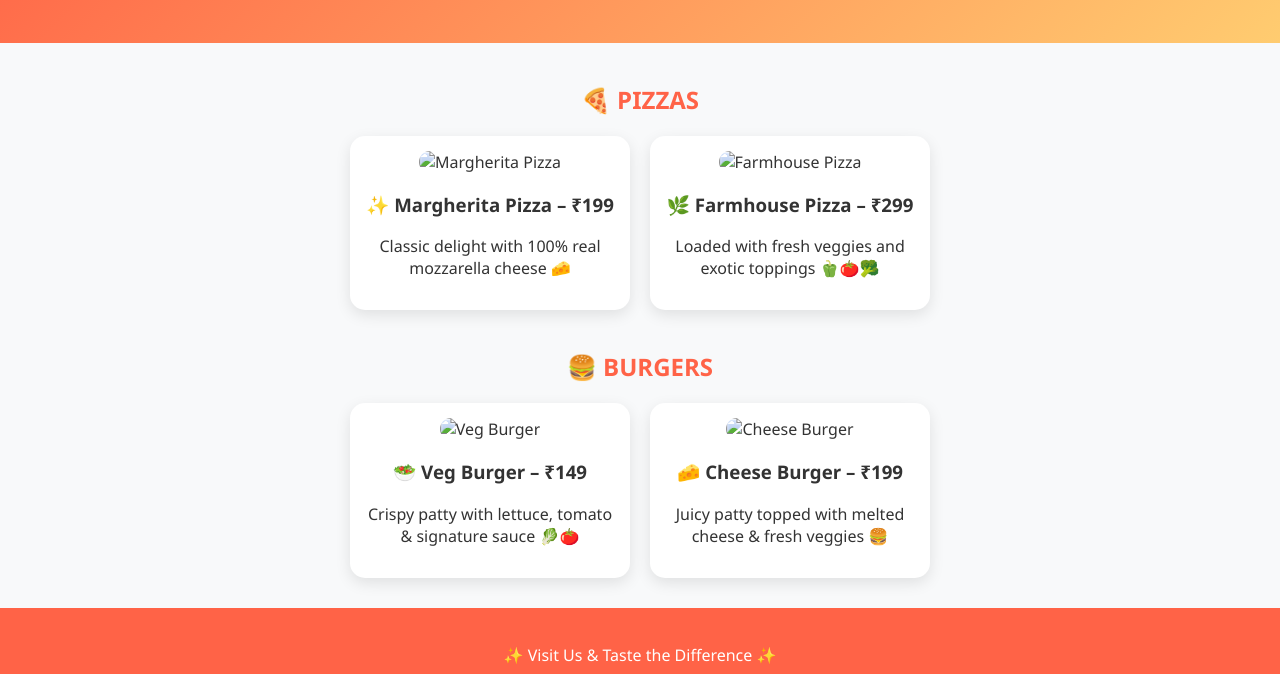
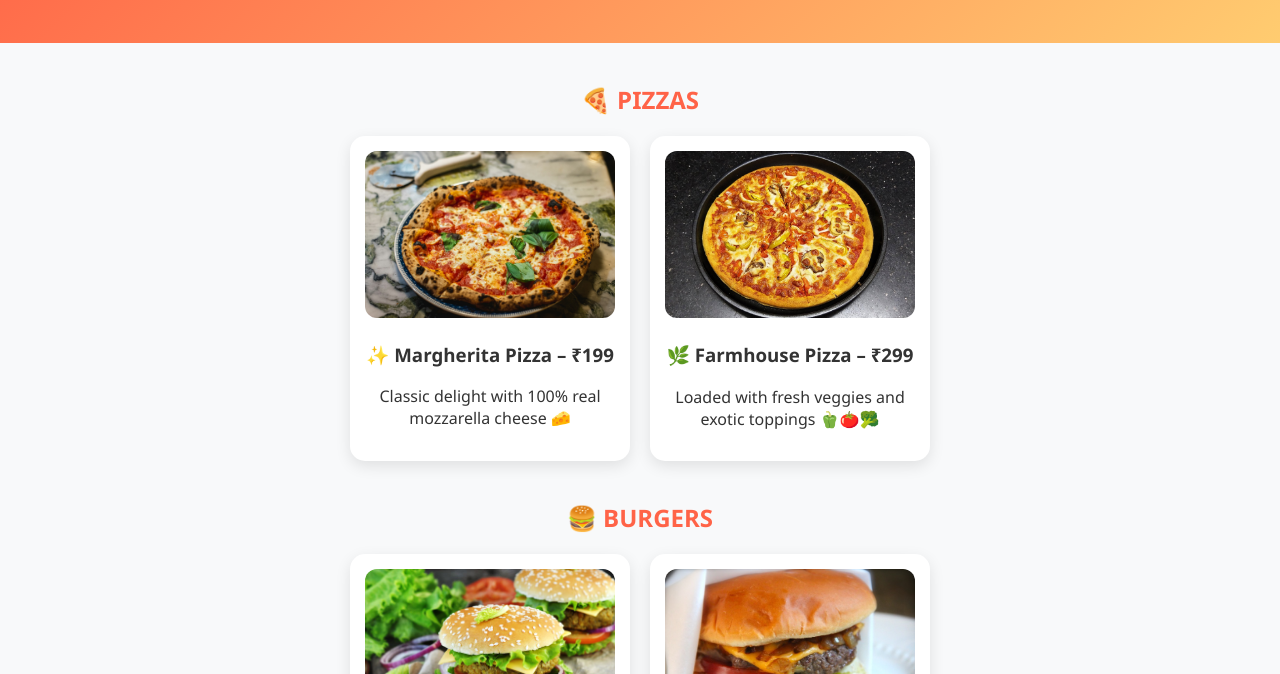
Before and after one commit to Pushpenderrathore/restaurant, a plain HTML site: page index.html in a window 1280 px wide. Shown: the part 126-800 px from the top of the page. Drawn offline with Linux system fonts and the light colour scheme; the site is published under a folder, as on GitHub Pages, so addresses that start at the root find nothing.

Commit message:
modified

```diff
--- a/index.html
+++ b/index.html
@@ -16,12 +16,12 @@
     <h2>🍕 PIZZAS</h2>
     <div class="menu-grid">
       <div class="card">
-        <img src="/assets/aurelien-lemasson-theobald-x00CzBt4Dfk-unsplash.jpg" alt="Margherita Pizza">
+        <img src="assets/aurelien-lemasson-theobald-x00CzBt4Dfk-unsplash.jpg" alt="Margherita Pizza">
         <h3>✨ Margherita Pizza – ₹199</h3>
         <p>Classic delight with 100% real mozzarella cheese 🧀</p>
       </div>
       <div class="card">
-        <img src="/assets/FRRBNUKKA5CV891-871117582.jpg" alt="Farmhouse Pizza">
+        <img src="assets/FRRBNUKKA5CV891-871117582.jpg" alt="Farmhouse Pizza">
         <h3>🌿 Farmhouse Pizza – ₹299</h3>
         <p>Loaded with fresh veggies and exotic toppings 🫑🍅🥦</p>
       </div>
@@ -32,12 +32,12 @@
     <h2>🍔 BURGERS</h2>
     <div class="menu-grid">
       <div class="card">
-        <img src="/assets/13294_w1024h768c1cx2144cy1424-3306617375.jpg" alt="Veg Burger">
+        <img src="assets/13294_w1024h768c1cx2144cy1424-3306617375.jpg" alt="Veg Burger">
         <h3>🥗 Veg Burger – ₹149</h3>
         <p>Crispy patty with lettuce, tomato & signature sauce 🥬🍅</p>
       </div>
       <div class="card">
-        <img src="/assets/IMG_9241.jpg" alt="Cheese Burger">
+        <img src="assets/IMG_9241.jpg" alt="Cheese Burger">
         <h3>🧀 Cheese Burger – ₹199</h3>
         <p>Juicy patty topped with melted cheese & fresh veggies 🍔</p>
       </div>
```
